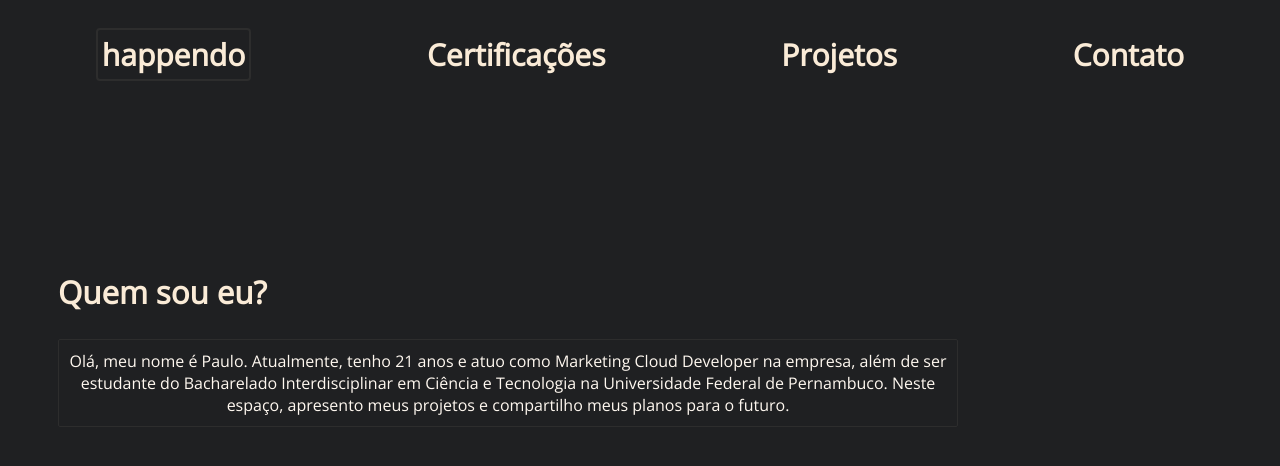
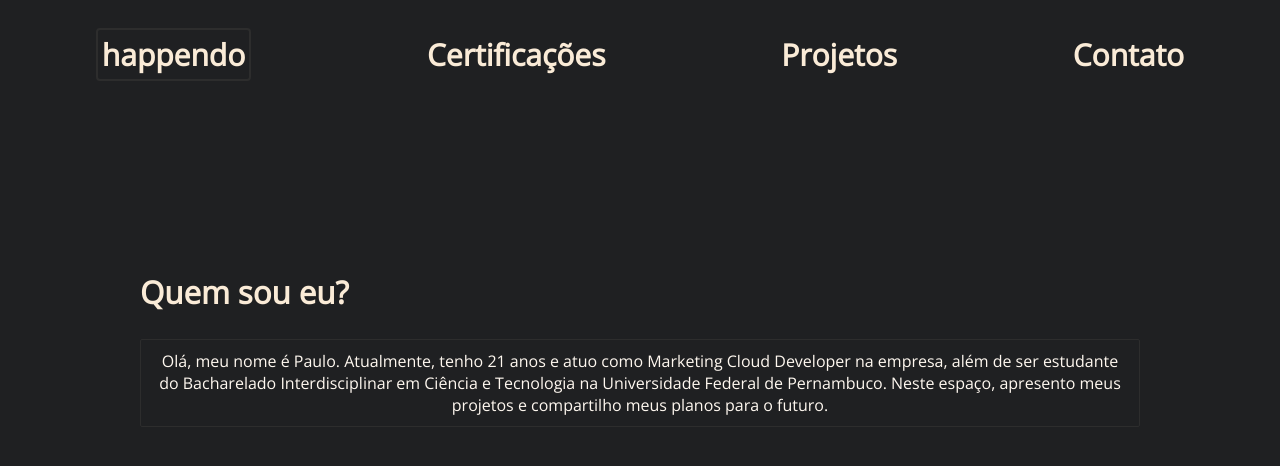
Before and after one commit to happendo/happendo.github.io, a plain HTML site: page index.html in a window 1280 px wide. Drawn offline with nearby package versions, Linux system fonts and the light colour scheme.

Commit message:
Update style.css

```diff
--- a/CSS/style.css
+++ b/CSS/style.css
@@ -39,7 +39,6 @@ header {
 }
 
 main {
-    max-width: 1000px;
     display: flex;
     justify-content: center;
     align-items: center;
@@ -47,10 +46,11 @@ main {
 }
 
 #introducao {
-    max-width: 90%;
+    max-width: 1000px;
 }
 
 #qse {
+    max-width: 1000px;
     font-size: larger;
     margin-top: 150px;
     padding: 20px 0 0 0;
```
